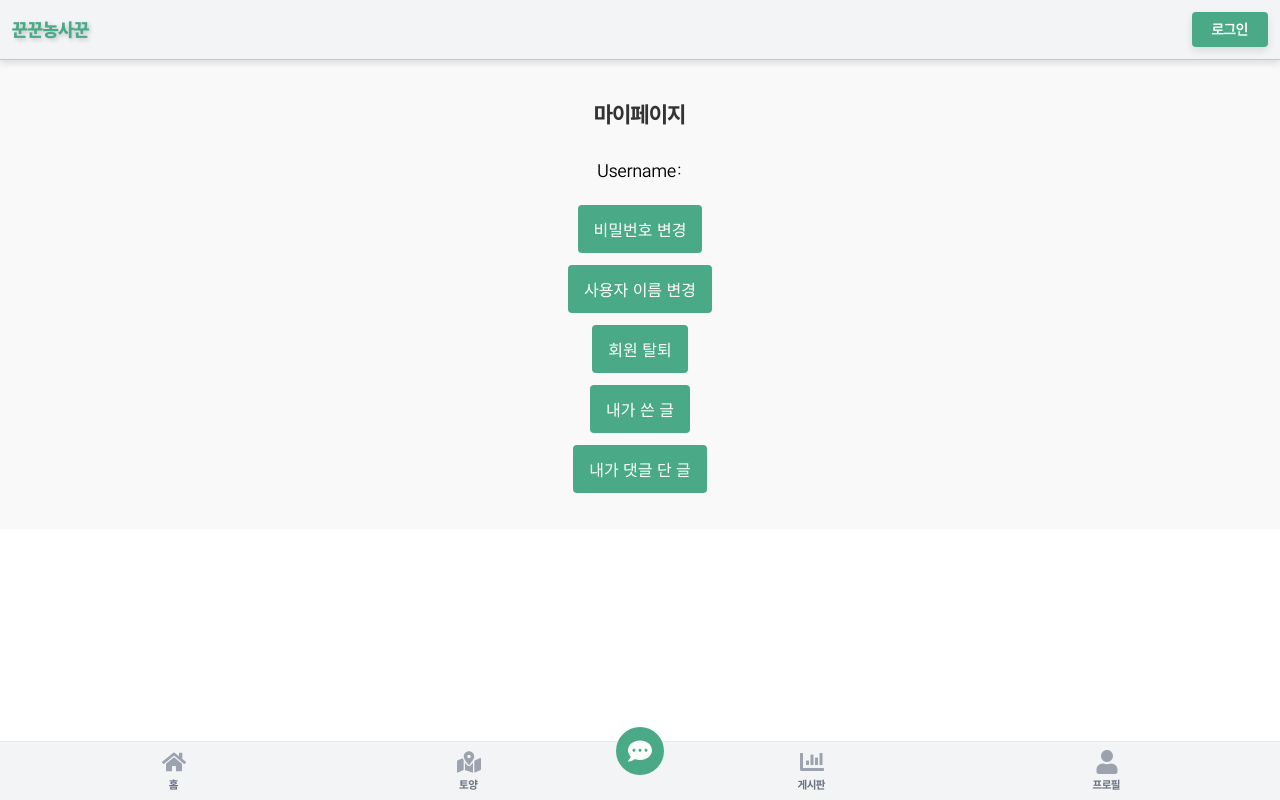
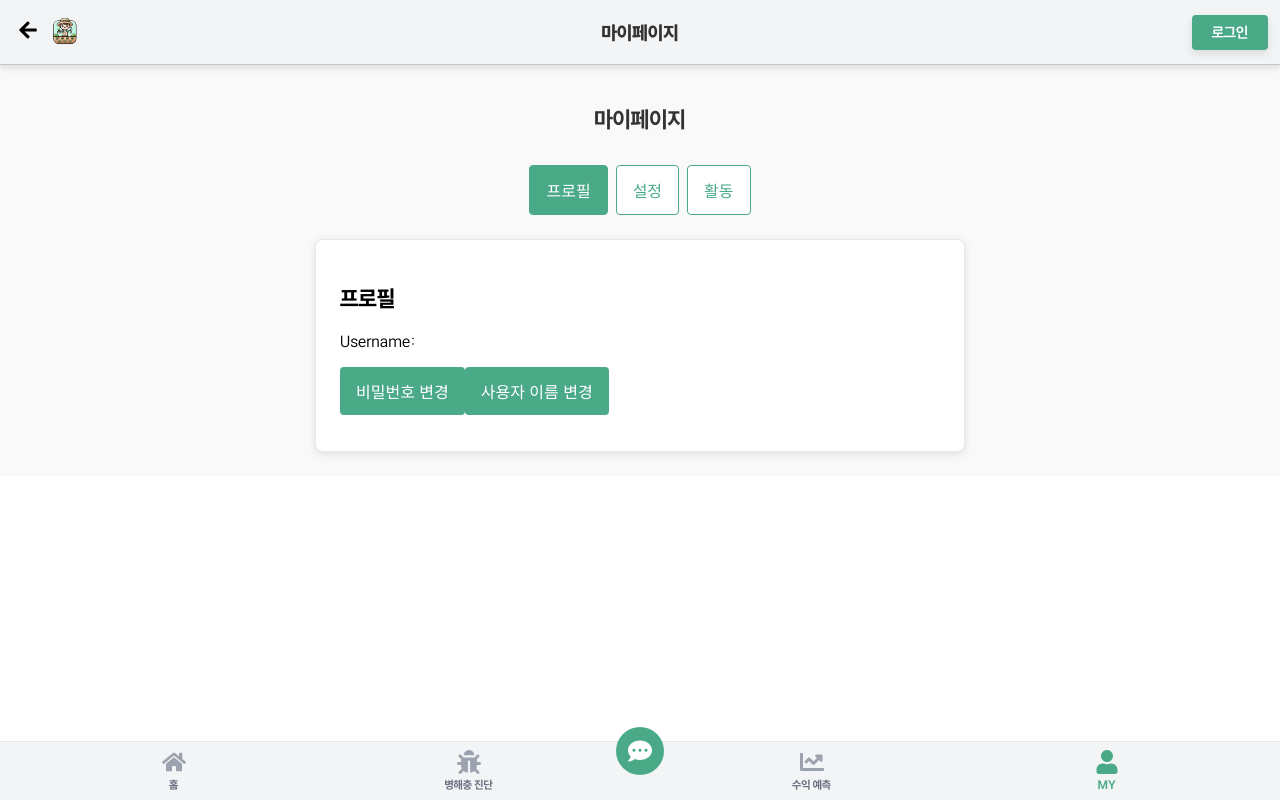
Before and after one commit to minjuko/farm-copilot, a React (Create React App) app: page /mypage in a window 1280 px wide. Built offline with nearby package versions, Linux system fonts and the light colour scheme; no server answers.

Commit message:
fix: 상단바 수정 중

```diff
--- a/src/components/layouts/GNB.jsx
+++ b/src/components/layouts/GNB.jsx
@@ -2,8 +2,8 @@ import React, { useEffect, useState } from "react";
 import { Link, useLocation, useNavigate } from "react-router-dom";
 import {
   FaHome,
-  FaMapMarkedAlt,
-  FaChartBar,
+  FaBug,
+  FaChartLine,
   FaUser,
   FaCommentDots,
 } from "react-icons/fa";
@@ -83,11 +83,11 @@ export const GNB = () => {
           </IconWrapper>
           <MenuText isActive={currentPage === "/"}>홈</MenuText>
         </MenuLink>
-        <MenuLink to="/soil" className={currentPage === "/soil" ? "active" : ""}>
-          <IconWrapper isActive={currentPage === "/soil"}>
-            <FaMapMarkedAlt size={24} />
+        <MenuLink to="/diagnosis" className={currentPage === "/diagnosis" ? "active" : ""}>
+          <IconWrapper isActive={currentPage === "/diagnosis"}>
+            <FaBug size={24} />
           </IconWrapper>
-          <MenuText isActive={currentPage === "/soil"}>토양</MenuText>
+          <MenuText isActive={currentPage === "/diagnosis"}>병해충 진단</MenuText>
         </MenuLink>
         <ChatIconWrapper
           isActive={currentPage === "/chatlist"}
@@ -96,22 +96,22 @@ export const GNB = () => {
           <ChatIcon />
         </ChatIconWrapper>
         <MenuLink
-          to="/board"
-          className={currentPage === "/board" ? "active" : ""}
+          to="/expectedreturn"
+          className={currentPage === "/expectedreturn" ? "active" : ""}
         >
-          <IconWrapper isActive={currentPage === "/board"}>
-            <FaChartBar size={24} />
+          <IconWrapper isActive={currentPage === "/expectedreturn"}>
+            <FaChartLine size={24} />
           </IconWrapper>
-          <MenuText isActive={currentPage === "/board"}>게시판</MenuText>
+          <MenuText isActive={currentPage === "/expectedreturn"}>수익 예측</MenuText>
         </MenuLink>
         <MenuLink
           to="/mypage"
-          className={currentPage === "/profile" ? "active" : ""}
+          className={currentPage === "/mypage" ? "active" : ""}
         >
-          <IconWrapper isActive={currentPage === "/profile"}>
+          <IconWrapper isActive={currentPage === "/mypage"}>
             <FaUser size={24} />
           </IconWrapper>
-          <MenuText isActive={currentPage === "/profile"}>프로필</MenuText>
+          <MenuText isActive={currentPage === "/mypage"}>MY</MenuText>
         </MenuLink>
       </Wrapper>
     </Nav>
--- a/src/components/layouts/MainLayout.jsx
+++ b/src/components/layouts/MainLayout.jsx
@@ -1,8 +1,10 @@
 import React from "react";
 import { Outlet } from "react-router-dom";
 import { GNB } from "./GNB";
-import TopBar from "./TopBar";
+import MainTopBar from "./MainTopBar";
+import PageTopBar from "./PageTopBar";
 import styled from "styled-components";
+import { useLocation } from "react-router-dom";
 
 const Container = styled.div`
   padding-bottom: 40px;
@@ -10,9 +12,12 @@ const Container = styled.div`
 `;
 
 export const MainLayout = ({ isLoggedIn, onLogout }) => {
+  const location = useLocation();
+  const isMainPage = location.pathname === "/";
+
   return (
     <Container>
-      <TopBar isLoggedIn={isLoggedIn} onLogout={onLogout} />
+      {isMainPage ? <MainTopBar /> : <PageTopBar />}
       <Outlet />
       <GNB />
     </Container>
--- a/src/components/layouts/TopBar.jsx
+++ b/src/components/layouts/MainTopBar.jsx
@@ -1,7 +1,8 @@
-import React, { useState, useEffect } from "react";
+import React, { useEffect, useState } from "react";
 import { useNavigate } from "react-router-dom";
 import styled from "styled-components";
-import axios from "axios"; // axios 사용
+import axios from "axios";
+import logoImg from "../../images/logo.png";
 
 const TopBars = styled.nav`
   display: flex;
@@ -15,12 +16,22 @@ const TopBars = styled.nav`
   z-index: 1000;
 `;
 
-const Logo = styled.div`
+const LogoContainer = styled.div`
+  display: flex;
+  align-items: center;
+  cursor: pointer;
+`;
+
+const LogoImage = styled.img`
+  width: 40px;
+`;
+
+const LogoText = styled.div`
   font-size: 20px;
   font-weight: 800;
   color: #4aaa87;
-  text-shadow: 2px 2px 4px rgba(0, 0, 0, 0.2);
-  cursor: pointer; /* Add cursor pointer for visual indication */
+  text-shadow: 2px 2px 4px rgba(0, 0, 0, 0.1);
+  margin-left: 8px;
 `;
 
 const RightSection = styled.div`
@@ -33,7 +44,7 @@ const TopBarButton = styled.button`
   background-color: #4aaa87;
   color: #ffffff;
   font-family: 'Freesentation', sans-serif;
-  font-weight: 600; /* SemiBold */
+  font-weight: 600;
   border: none;
   border-radius: 4px;
   font-size: 16px;
@@ -61,7 +72,7 @@ const getCookie = (name) => {
   return cookieValue;
 };
 
-const TopBar = () => {
+const MainTopBar = () => {
   const [isLoggedIn, setIsLoggedIn] = useState(false);
   const [username, setUsername] = useState("");
   const navigate = useNavigate();
@@ -112,7 +123,10 @@ const TopBar = () => {
 
   return (
     <TopBars>
-      <Logo onClick={handleLogoClick}> 꾼꾼농사꾼 </Logo>
+      <LogoContainer onClick={handleLogoClick}>
+        <LogoImage src={logoImg} alt="Logo" />
+        <LogoText>꾼꾼농사꾼</LogoText>
+      </LogoContainer>
       <RightSection>
         {isLoggedIn ? (
           <>
@@ -127,4 +141,4 @@ const TopBar = () => {
   );
 };
 
-export default TopBar;
+export default MainTopBar;
--- /dev/null
+++ b/src/components/layouts/PageTopBar.jsx
@@ -0,0 +1,187 @@
+import React, { useEffect, useState } from "react";
+import { useNavigate, useLocation } from "react-router-dom";
+import styled from "styled-components";
+import axios from "axios";
+import logoImg from "../../images/logo.png";
+import { FaArrowLeft } from "react-icons/fa";
+
+const TopBars = styled.nav`
+  display: flex;
+  justify-content: space-between;
+  align-items: center;
+  background-color: #f3f4f6;
+  padding: 12px;
+  border-bottom: 1px solid #c8c5c5;
+  box-shadow: 0 4px 6px rgba(0, 0, 0, 0.1);
+  position: sticky;
+  z-index: 1000;
+`;
+
+const LeftSection = styled.div`
+  display: flex;
+  align-items: center;
+`;
+
+const LogoContainer = styled.div`
+  display: flex;
+  align-items: center;
+  margin-left: 1px; /* 뒤로가기 버튼과 로고 사이의 간격을 1px로 설정 */
+`;
+
+const LogoImage = styled.img`
+  width: 40px;
+`;
+
+const Title = styled.div`
+  position: absolute;
+  left: 50%;
+  transform: translateX(-50%);
+  font-size: 20px;
+  font-weight: 800;
+  color: #333;
+`;
+
+const BackButton = styled.button`
+  background: none;
+  border: none;
+  font-size: 20px;
+  cursor: pointer;
+`;
+
+const RightSection = styled.div`
+  display: flex;
+  align-items: center;
+`;
+
+const TopBarButton = styled.button`
+  padding: 8px 20px;
+  background-color: #4aaa87;
+  color: #ffffff;
+  font-family: 'Freesentation', sans-serif;
+  font-weight: 600;
+  border: none;
+  border-radius: 4px;
+  font-size: 16px;
+  box-shadow: 0 4px 8px rgba(0, 0, 0, 0.1);
+  cursor: pointer;
+`;
+
+const UsernameText = styled.span`
+  font-size: 16px;
+  margin-right: 10px;
+`;
+
+const getCookie = (name) => {
+  let cookieValue = null;
+  if (document.cookie && document.cookie !== "") {
+    const cookies = document.cookie.split(";");
+    for (let i = 0; i < cookies.length; i++) {
+      const cookie = cookies[i].trim();
+      if (cookie.startsWith(name + "=")) {
+        cookieValue = decodeURIComponent(cookie.substring(name.length + 1));
+        break;
+      }
+    }
+  }
+  return cookieValue;
+};
+
+const PageTopBar = () => {
+  const [isLoggedIn, setIsLoggedIn] = useState(false);
+  const [username, setUsername] = useState("");
+  const navigate = useNavigate();
+  const location = useLocation();
+
+  const pageTitles = {
+    "/signup": "회원가입",
+    "/login": "로그인",
+    "/password_reset": "비밀번호 찾기",
+    "/board": "게시판",
+    "/buyboard": "구매 게시판",
+    "/sellboard": "판매 게시판",
+    "/post/:id": "게시글 상세보기",
+    "/post/create": "게시글 작성",
+    "/chatlist": "대화 목록",
+    "/chat/:sessionid": "대화",
+    "/mypage": "마이페이지",
+    "/post/edit/:id": "게시글 수정",
+    "/my_commented_posts": "내가 댓글 단 글",
+    "/expectedreturn": "수익 예측",
+    "/soil": "토양 분석",
+    "/diagnosis": "병해충 진단",
+    "/info": "병해충 진단 결과",
+    "/croptest": "수익 예측 - 작물 선택",
+  };
+
+  const pageTitle = pageTitles[location.pathname] || "";
+
+  useEffect(() => {
+    const checkAuthStatus = async () => {
+      try {
+        const response = await axios.get('http://localhost:8000/login/auth_check/', { withCredentials: true });
+        if (response.data.is_authenticated) {
+          setIsLoggedIn(true);
+          setUsername(response.data.username);
+        } else {
+          setIsLoggedIn(false);
+        }
+      } catch (error) {
+        console.error("Failed to check auth status:", error);
+      }
+    };
+
+    checkAuthStatus();
+  }, []);
+
+  const handleLogout = async () => {
+    const csrftoken = getCookie('csrftoken');
+    try {
+      await axios.post(
+        'http://localhost:8000/login/logout/',
+        {},
+        {
+          headers: {
+            'X-CSRFToken': csrftoken
+          },
+          withCredentials: true
+        }
+      );
+      setIsLoggedIn(false);
+      setUsername("");
+      alert("로그아웃이 완료되었습니다.");
+      navigate("/");
+    } catch (error) {
+      console.error("Failed to logout:", error);
+    }
+  };
+
+  const handleBackClick = () => {
+    navigate(-1);
+  };
+
+  return (
+    <TopBars>
+      <LeftSection>
+        <BackButton onClick={handleBackClick}>
+          <FaArrowLeft />
+        </BackButton>
+        <LogoContainer>
+          <LogoImage src={logoImg} alt="Logo" />
+        </LogoContainer>
+      </LeftSection>
+      <Title>{pageTitle}</Title>
+      <RightSection>
+        {isLoggedIn ? (
+          <>
+            <UsernameText>{username}님</UsernameText>
+            <TopBarButton onClick={handleLogout}>로그아웃</TopBarButton>
+          </>
+        ) : (
+          <TopBarButton onClick={() => navigate("/login")}>로그인</TopBarButton>
+        )}
+      </RightSection>
+    </TopBars>
+  );
+};
+
+export default PageTopBar;
--- a/src/components/templates/MyPageTemplate.jsx
+++ b/src/components/templates/MyPageTemplate.jsx
@@ -1,10 +1,10 @@
-import React, { useEffect, useState } from "react";
+import React, { useState, useEffect } from "react";
 import { useNavigate } from "react-router-dom";
 import axios from "axios";
 import styled from "styled-components";
 import ChangePasswordModal from "./ChangePasswordModal";
-import ChangeUsernameModal from "./ChangeUsernameModal"; // 새로운 모달 컴포넌트 추가
-import DeleteAccountModal from "./DeleteAccountModal"; // 회원 탈퇴 모달 컴포넌트 추가
+import ChangeUsernameModal from "./ChangeUsernameModal";
+import DeleteAccountModal from "./DeleteAccountModal";
 
 const Container = styled.div`
   display: flex;
@@ -23,9 +23,37 @@ const Title = styled.h1`
   color: #333;
 `;
 
-const UserInfo = styled.div`
-  font-size: 18px;
+const Tabs = styled.div`
+  display: flex;
+  justify-content: center;
   margin-bottom: 24px;
+`;
+
+const TabButton = styled.button`
+  padding: 12px 16px;
+  font-size: 16px;
+  color: ${({ isActive }) => (isActive ? "white" : "#4aaa87")};
+  background-color: ${({ isActive }) => (isActive ? "#4aaa87" : "white")};
+  border: 1px solid #4aaa87;
+  border-radius: 4px;
+  cursor: pointer;
+  margin: 0 4px;
+
+  &:hover {
+    background-color: ${({ isActive }) => (isActive ? "#3b8b6d" : "#6dc4b0")};
+    color: white;
+  }
+`;
+
+const TabContent = styled.div`
+  display: ${({ isActive }) => (isActive ? "block" : "none")};
+  width: 100%;
+  max-width: 600px;
+  background-color: white;
+  padding: 24px;
+  border: 1px solid #e5e7eb;
+  border-radius: 8px;
+  box-shadow: 0 2px 8px rgba(0, 0, 0, 0.1);
 `;
 
 const Button = styled.button`
@@ -44,9 +72,10 @@ const Button = styled.button`
 
 const MyPageTemplate = () => {
   const [username, setUsername] = useState("");
+  const [activeTab, setActiveTab] = useState("profile");
   const [isPasswordModalOpen, setIsPasswordModalOpen] = useState(false);
   const [isUsernameModalOpen, setIsUsernameModalOpen] = useState(false);
-  const [isDeleteAccountModalOpen, setIsDeleteAccountModalOpen] = useState(false); // 회원 탈퇴 모달 상태 추가
+  const [isDeleteAccountModalOpen, setIsDeleteAccountModalOpen] = useState(false);
   const navigate = useNavigate();
 
   useEffect(() => {
@@ -85,12 +114,35 @@ const MyPageTemplate = () => {
   return (
     <Container>
       <Title>마이페이지</Title>
-      <UserInfo>Username: {username}</UserInfo>
-      <Button onClick={handlePasswordChange}>비밀번호 변경</Button>
-      <Button onClick={handleUsernameChange}>사용자 이름 변경</Button>
-      <Button onClick={handleAccountDeletion}>회원 탈퇴</Button>
-      <Button onClick={handleViewMyPosts}>내가 쓴 글</Button>
-      <Button onClick={handleViewMyCommentedPosts}>내가 댓글 단 글</Button>
+      <Tabs>
+        <TabButton isActive={activeTab === "profile"} onClick={() => setActiveTab("profile")}>
+          프로필
+        </TabButton>
+        <TabButton isActive={activeTab === "settings"} onClick={() => setActiveTab("settings")}>
+          설정
+        </TabButton>
+        <TabButton isActive={activeTab === "activity"} onClick={() => setActiveTab("activity")}>
+          활동
+        </TabButton>
+      </Tabs>
+
+      <TabContent isActive={activeTab === "profile"}>
+        <h2>프로필</h2>
+        <p>Username: {username}</p>
+        <Button onClick={handlePasswordChange}>비밀번호 변경</Button>
+        <Button onClick={handleUsernameChange}>사용자 이름 변경</Button>
+      </TabContent>
+
+      <TabContent isActive={activeTab === "settings"}>
+        <h2>설정</h2>
+        <Button onClick={handleAccountDeletion}>회원 탈퇴</Button>
+      </TabContent>
+
+      <TabContent isActive={activeTab === "activity"}>
+        <h2>활동</h2>
+        <Button onClick={handleViewMyPosts}>내가 쓴 글</Button>
+        <Button onClick={handleViewMyCommentedPosts}>내가 댓글 단 글</Button>
+      </TabContent>
 
       <ChangePasswordModal
         isOpen={isPasswordModalOpen}
--- a/src/pages/MyBoardPage.jsx
+++ /dev/null
@@ -1,5 +0,0 @@
-const MyBoardPage = () => {
-  return <div> 내가 쓴 글 페이지ㄴ</div>;
-};
-
-export default MyBoardPage;
```
Also changed, not shown: src/App.js (+3 -11 lines), src/components/templates/Authcheck.jsx (deleted, +0 -38 lines), src/images/logo.png (added).
